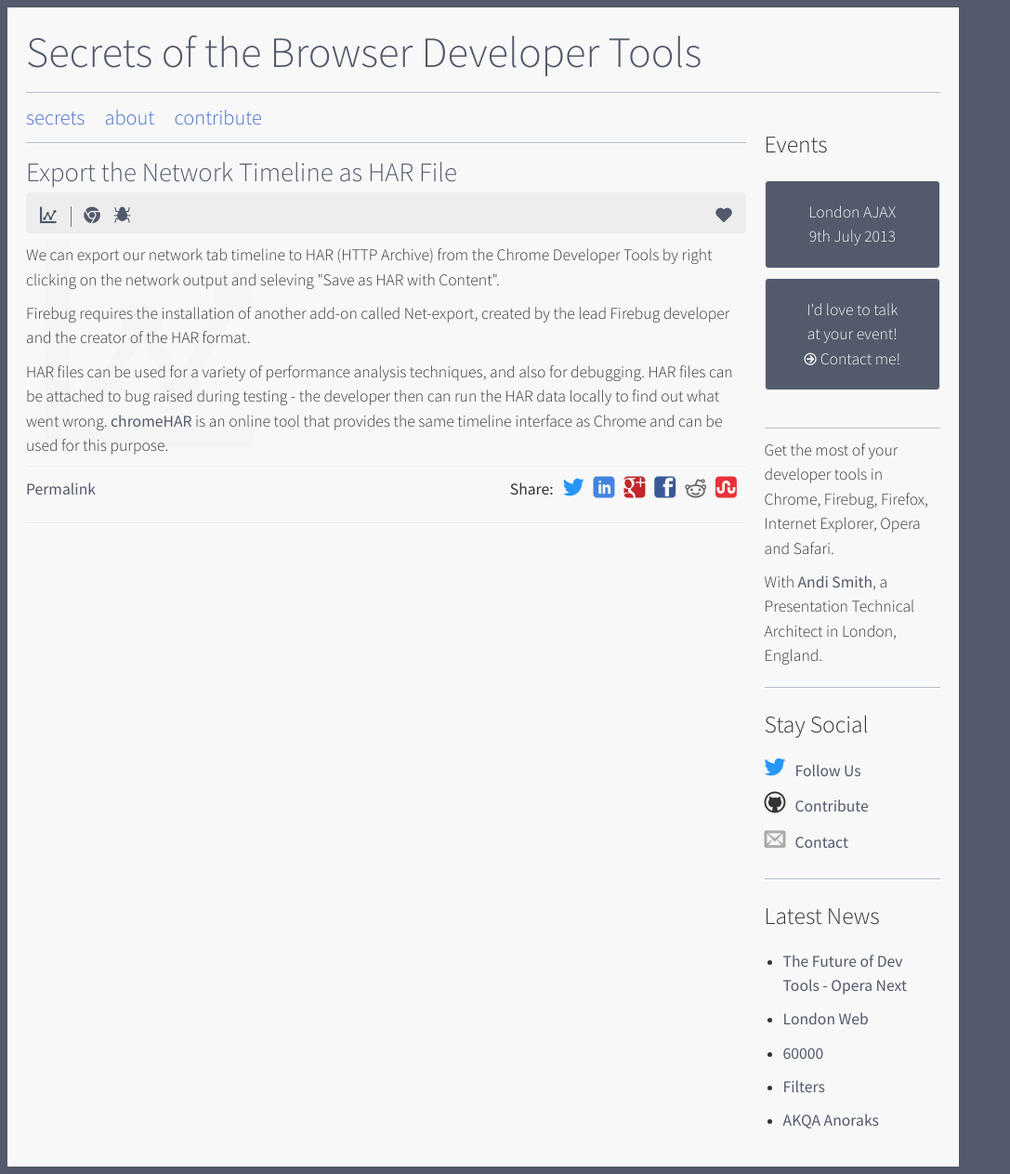
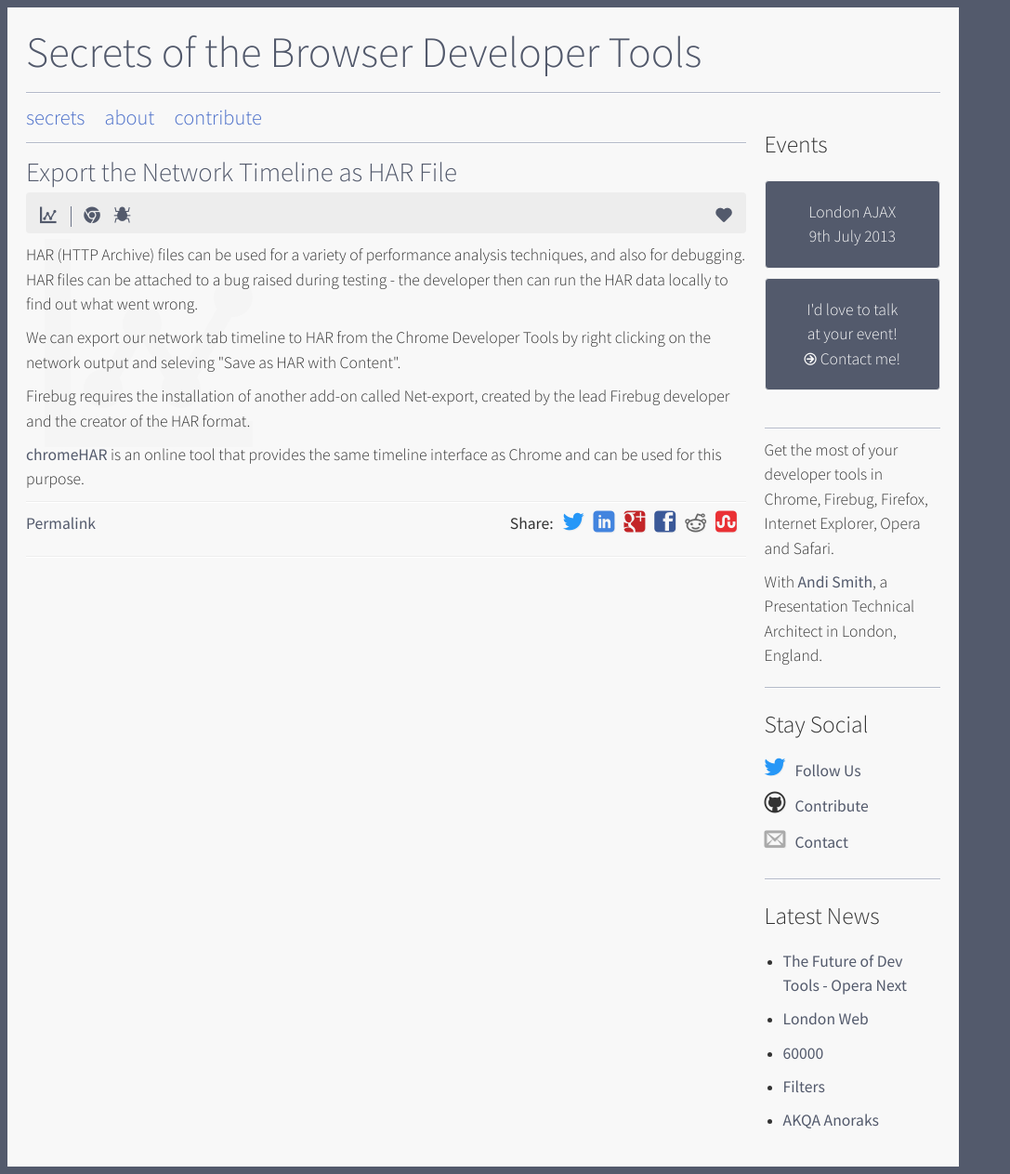
Before and after one commit to andismith/dev-tool-secrets, a Jekyll site: the page built from secret/performance-export-the-network-timeline-as-har.md, in a window 1280 px wide. Shown: the whole page at 93% size, without its empty margins (0-1087 px from the left). Built offline with Jekyll 4.4.1, drawn with Linux system fonts in a browser that asks for light colours; nearby versions of some CDN libraries; library files that are not in the unit come from our copies; Markdown is read by kramdown in place of the engine named in the settings.

Commit message:
Fixed formatting

```diff
--- a/secret/performance-export-the-network-timeline-as-har.md
+++ b/secret/performance-export-the-network-timeline-as-har.md
@@ -15,8 +15,10 @@
 - secret
 ---
 
-<p class="chrome">We can export our network tab timeline to HAR (HTTP Archive) from the Chrome Developer Tools by right clicking on the network output and seleving "Save as HAR with Content".</p>
+<p>HAR (HTTP Archive) files can be used for a variety of performance analysis techniques, and also for debugging. HAR files can be attached to a bug raised during testing - the developer then can run the HAR data locally to find out what went wrong.</p>
+
+<p class="chrome">We can export our network tab timeline to HAR from the Chrome Developer Tools by right clicking on the network output and seleving "Save as HAR with Content".</p>
 
 <p class="firebug">Firebug requires the installation of another add-on called Net-export, created by the lead Firebug developer and the creator of the HAR format.</p>
 
-<p>HAR files can be used for a variety of performance analysis techniques, and also for debugging. HAR files can be attached to bug raised during testing - the developer then can run the HAR data locally to find out what went wrong. <a href="http://ericduran.github.io/chromeHAR/">chromeHAR</a> is an online tool that provides the same timeline interface as Chrome and can be used for this purpose.</p>
+<p><a href="http://ericduran.github.io/chromeHAR/">chromeHAR</a> is an online tool that provides the same timeline interface as Chrome and can be used for this purpose.</p>
```
Also changed, not shown: secret/console-last-evaluated-expression.md (+1 -1 lines), secret/debugging-xhr-breakpoints.md (+1 -1 lines), secret/performance-checking-domcontentloaded-and-loadevent.md (+3 -3 lines).
